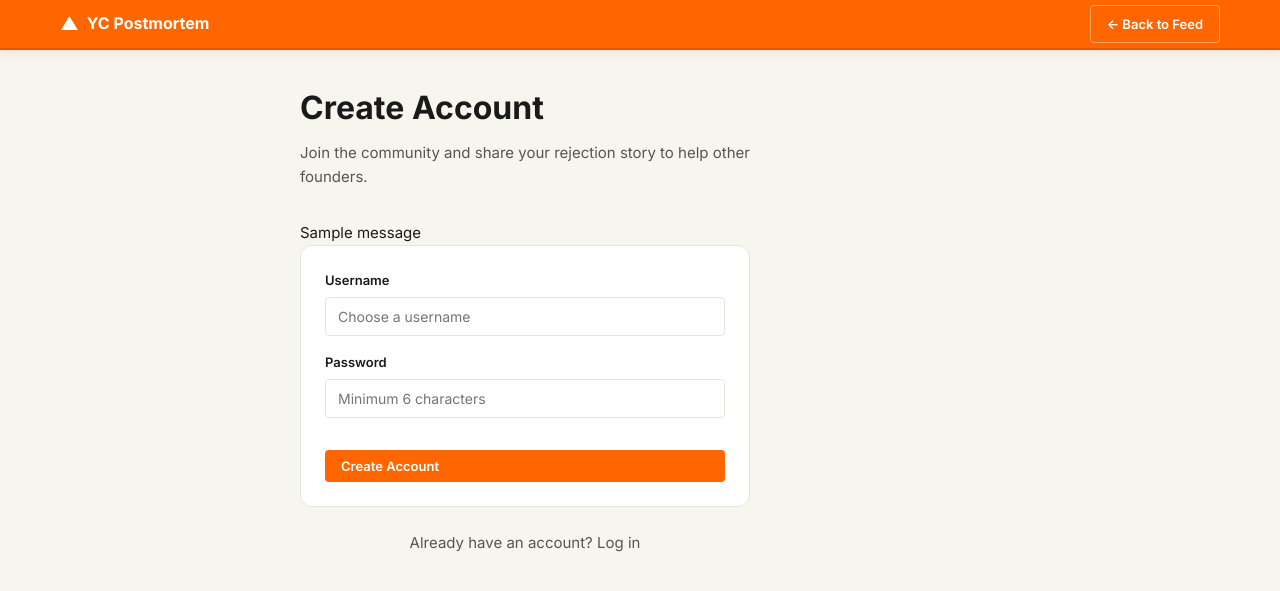
After one commit to traderdxb/yc-postmortem, a Flask app: page /register in a window 1280 px wide. The commit adds this page. Shown: the top 591 px of the page. Run offline with Flask 3, Linux system fonts and the light colour scheme; one stand-in notice (Sample message) is shown.

Commit message:
Add user authentication: register, login, logout

```diff
--- a/app.py
+++ b/app.py
@@ -2,15 +2,60 @@ import os
 import json
 import uuid
 from datetime import datetime
-from flask import Flask, render_template, request, jsonify, redirect, url_for, abort
+from flask import Flask, render_template, request, redirect, url_for, jsonify, flash, abort
+from flask_login import LoginManager, UserMixin, login_user, login_required, logout_user, current_user
+from werkzeug.security import generate_password_hash, check_password_hash
 
 app = Flask(__name__)
+app.secret_key = os.environ.get('SECRET_KEY', os.urandom(24))
+
+# Flask-Login setup
+login_manager = LoginManager()
+login_manager.init_app(app)
+login_manager.login_view = 'login'
 
 DATA_DIR = os.path.join(os.path.dirname(os.path.abspath(__file__)), 'data')
 STORIES_FILE = os.path.join(DATA_DIR, 'stories.json')
 COMMENTS_FILE = os.path.join(DATA_DIR, 'comments.json')
+USERS_FILE = os.path.join(DATA_DIR, 'users.json')
 
 os.makedirs(DATA_DIR, exist_ok=True)
+
+
+class User(UserMixin):
+    def __init__(self, id, username, password_hash):
+        self.id = id
+        self.username = username
+        self.password_hash = password_hash
+
+
+def load_users():
+    return load_json(USERS_FILE, {})
+
+
+def save_users(users):
+    save_json(USERS_FILE, users)
+
+
+def get_user_by_username(username):
+    users = load_users()
+    for user_id, user_data in users.items():
+        if user_data['username'] == username:
+            return User(user_id, user_data['username'], user_data['password_hash'])
+    return None
+
+
+def get_user_by_id(user_id):
+    users = load_users()
+    if user_id in users:
+        user_data = users[user_id]
+        return User(user_id, user_data['username'], user_data['password_hash'])
+    return None
+
+
+@login_manager.user_loader
+def load_user(user_id):
+    return get_user_by_id(user_id)
 
 
 def load_json(filepath, default=None):
@@ -105,6 +150,58 @@ def get_all_batches(stories):
 
 # ─── Routes ───────────────────────────────────────────────────────────────────
 
+@app.route('/register', methods=['GET', 'POST'])
+def register():
+    if current_user.is_authenticated:
+        return redirect(url_for('index'))
+    if request.method == 'POST':
+        username = request.form.get('username', '').strip()
+        password = request.form.get('password', '')
+        if not username or not password:
+            flash('Username and password are required', 'error')
+            return redirect(url_for('register'))
+        if len(password) < 6:
+            flash('Password must be at least 6 characters', 'error')
+            return redirect(url_for('register'))
+        existing_user = get_user_by_username(username)
+        if existing_user:
+            flash('Username already exists', 'error')
+            return redirect(url_for('register'))
+        users = load_users()
+        user_id = str(uuid.uuid4())
+        users[user_id] = {
+            'username': username,
+            'password_hash': generate_password_hash(password)
+        }
+        save_users(users)
+        flash('Registration successful! Please log in.', 'success')
+        return redirect(url_for('login'))
+    return render_template('register.html')
+
+
+@app.route('/login', methods=['GET', 'POST'])
+def login():
+    if current_user.is_authenticated:
+        return redirect(url_for('index'))
+    if request.method == 'POST':
+        username = request.form.get('username', '').strip()
+        password = request.form.get('password', '')
+        user = get_user_by_username(username)
+        if user and check_password_hash(user.password_hash, password):
+            login_user(user)
+            next_page = request.args.get('next')
+            return redirect(next_page or url_for('index'))
+        flash('Invalid username or password', 'error')
+    return render_template('login.html')
+
+
+@app.route('/logout')
+@login_required
+def logout():
+    logout_user()
+    flash('You have been logged out', 'success')
+    return redirect(url_for('index'))
+
 @app.route('/')
 def index():
     stories = seed_if_needed()
@@ -184,6 +281,7 @@ def story_detail(story_id):
 
 
 @app.route('/submit', methods=['GET', 'POST'])
+@login_required
 def submit_story():
     if request.method == 'GET':
         return render_template('submit.html')
--- a/requirements.txt
+++ b/requirements.txt
@@ -1,2 +1,4 @@
 flask==2.3.3
 gunicorn==21.2.0
+flask-login==0.6.3
+werkzeug==2.3.7
--- /dev/null
+++ b/templates/register.html
@@ -0,0 +1,66 @@
+<!DOCTYPE html>
+<html lang="en">
+<head>
+    <meta charset="UTF-8">
+    <meta name="viewport" content="width=device-width, initial-scale=1.0">
+    <title>Sign Up — YC Postmortem</title>
+    <link rel="stylesheet" href="{{ url_for('static', filename='css/style.css') }}">
+    <link rel="preconnect" href="https://fonts.googleapis.com">
+    <link href="https://fonts.googleapis.com/css2?family=Inter:wght@400;500;600;700&family=IBM+Plex+Mono:wght@400;500&display=swap" rel="stylesheet">
+</head>
+<body>
+    <!-- Sticky Navbar -->
+    <nav class="navbar">
+        <div class="nav-inner">
+            <a href="/" class="nav-logo">
+                <span class="logo-icon">▲</span>
+                <span class="logo-text">YC Postmortem</span>
+            </a>
+            <div class="nav-actions">
+                <a href="/" class="btn btn-ghost">← Back to Feed</a>
+            </div>
+        </div>
+    </nav>
+
+    <main class="submit-page">
+        <div class="submit-container" style="max-width: 450px;">
+            <div class="submit-header">
+                <h1>Create Account</h1>
+                <p class="submit-subtitle">Join the community and share your rejection story to help other founders.</p>
+            </div>
+
+            {% with messages = get_flashed_messages(with_categories=true) %}
+                {% if messages %}
+                    <div class="flashes">
+                        {% for category, message in messages %}
+                            <div class="flash flash-{{ category }}">{{ message }}</div>
+                        {% endfor %}
+                    </div>
+                {% endif %}
+            {% endwith %}
+
+            <form action="/register" method="POST" class="submit-form">
+                <div class="form-section">
+                    <div class="form-group">
+                        <label for="username">Username</label>
+                        <input type="text" id="username" name="username" required placeholder="Choose a username" minlength="3">
+                    </div>
+
+                    <div class="form-group">
+                        <label for="password">Password</label>
+                        <input type="password" id="password" name="password" required placeholder="Minimum 6 characters" minlength="6">
+                    </div>
+
+                    <button type="submit" class="btn btn-primary" style="width: 100%; margin-top: 1rem;">
+                        Create Account
+                    </button>
+                </div>
+            </form>
+
+            <p style="text-align: center; margin-top: 1.5rem; color: var(--text-secondary);">
+                Already have an account? <a href="{{ url_for('login') }}" style="color: var(--accent);">Log in</a>
+            </p>
+        </div>
+    </main>
+</body>
+</html>
```
Also changed, not shown: templates/index.html (+8 -1 lines), templates/login.html (added, +66 -0 lines).
